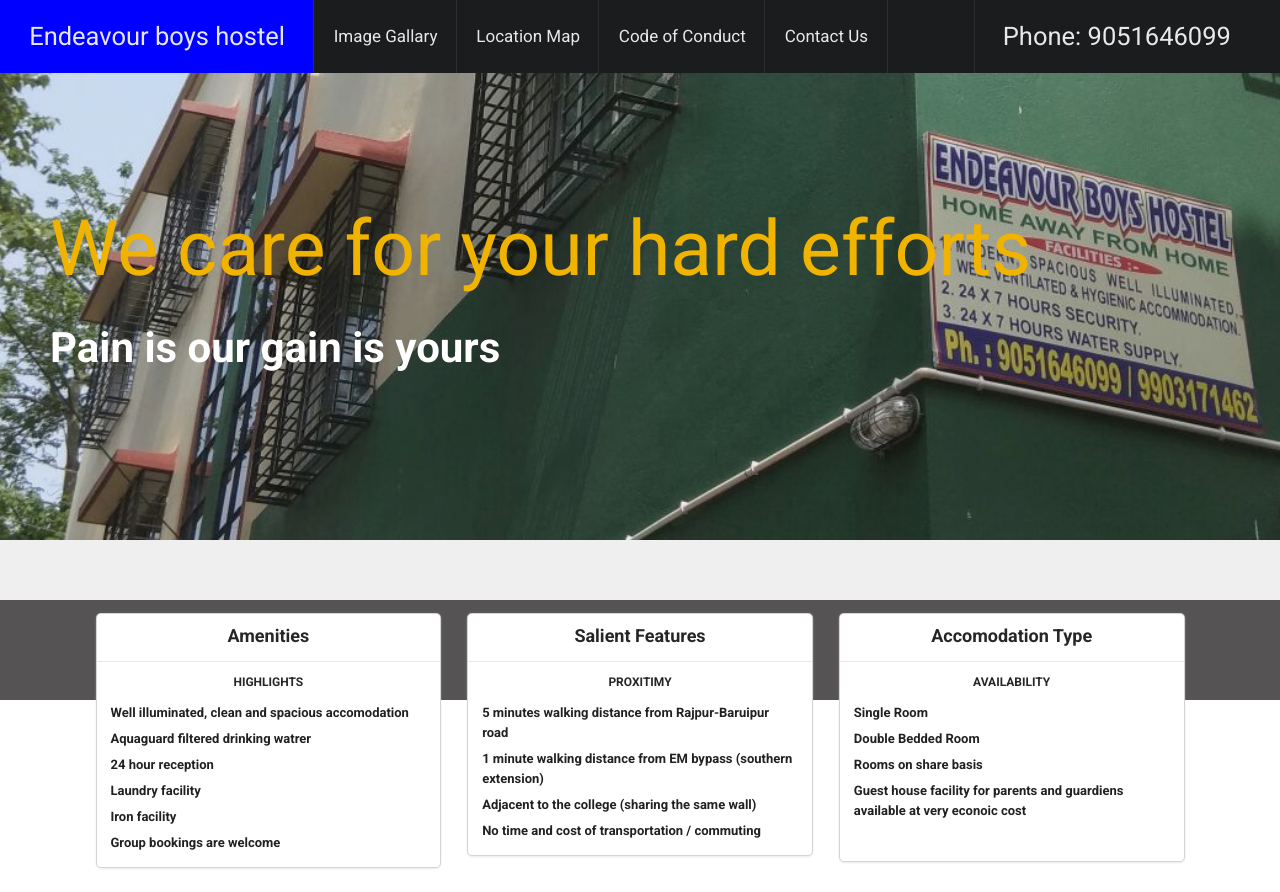
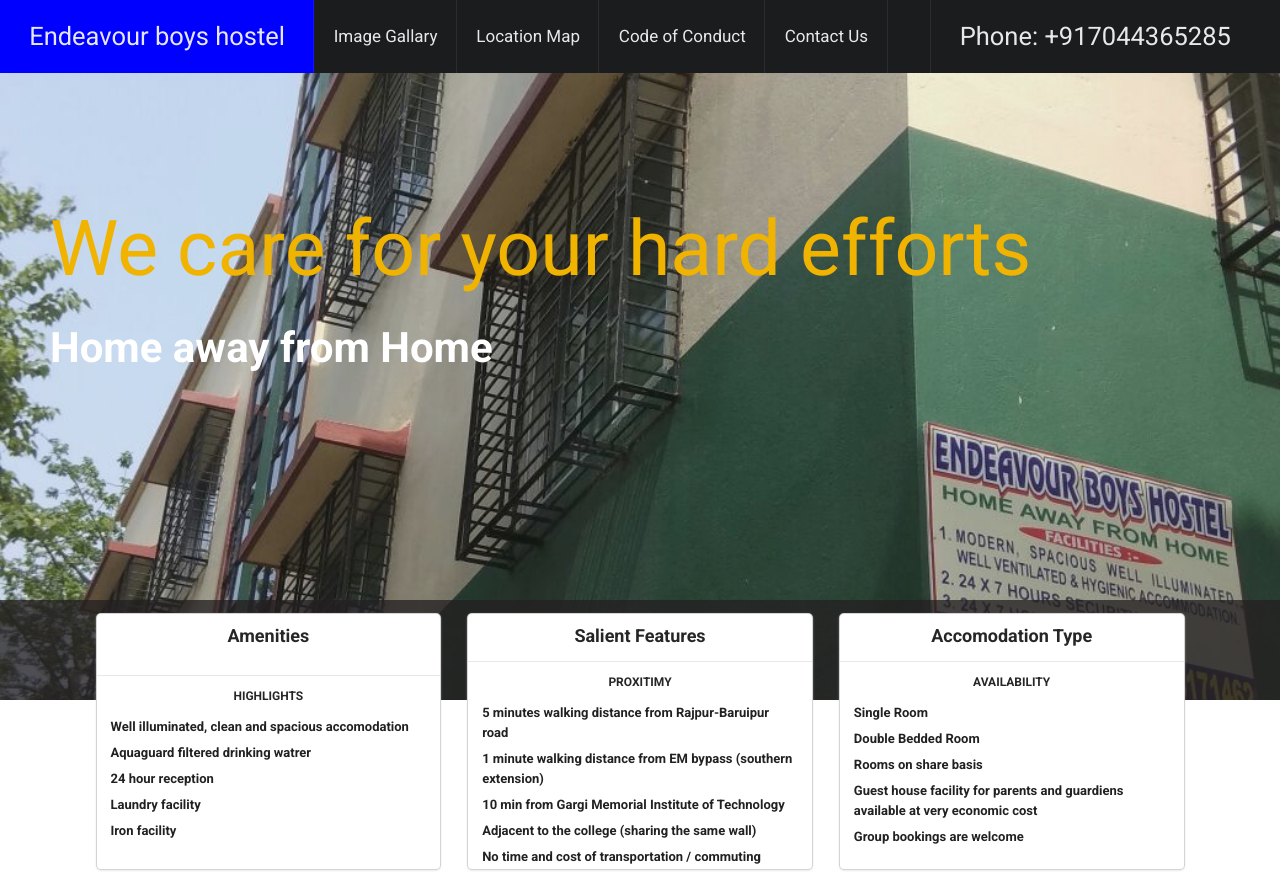
Before and after one commit to kolkataboyshostel/kolkataboyshostel.github.io, a website: page index.html in a window 1280 px wide. Shown: the top 892 px of the page. Drawn offline with nearby package versions, Linux system fonts and the light colour scheme; some packages are replaced by stand-ins of ours.

Commit message:
final changes

```diff
--- a/css/site.css
+++ b/css/site.css
@@ -101,7 +101,7 @@
 
 @media only screen and (max-width: 767px) {
     .container.banner .caption {
-        padding-top: 250px;
+        padding-top: 200px;
         font-size: 2.5em;
     }
     .container.banner .sub-caption {
@@ -130,19 +130,21 @@
     }
 }
 
-/* Large Monitor */
-
-@media only screen and (min-width: 1200px) and (max-width: 1919px) {
-    .container.banner {
-        background-position-y: -420px;
-    }
-}
 
 /* Widescreen Monitor */
 
 @media only screen and (min-width: 1920px) {
     .container.banner {
         background-position-y: -420px;
+    }
+}
+
+/* Mobile screen */
+
+@media only screen and (max-width: 767px) {
+    .container.banner {
+        background-position-x: -420px;
+
     }
 }
 
--- a/index.html
+++ b/index.html
@@ -3,7 +3,6 @@
 
 <head>
       <meta charset="UTF-8">
-
       <meta http-equiv="X-UA-Compatible" content="IE=edge">
       <meta name="viewport" content="width=device-width, initial-scale=1">
       <meta name="description" content="">
@@ -31,7 +30,7 @@
             <a class="item">Code of Conduct</a>
             <a class="item">Contact Us</a>
             <div class="right menu">
-                  <span class="item item-right-content">Phone: 9051646099</span>
+                  <span class="item item-right-content">Phone: +917044365285</span>
             </div>
       </div>
 
@@ -46,7 +45,7 @@
                         </div>
                         <div class="content">
                               <h1 class="caption">We care for your hard efforts</h1>
-                              <h2 class="sub-caption">Pain is our gain is yours</h2>
+                              <h2 class="sub-caption">Home away from Home</h2>
                         </div>
                   </div>
             </div>
@@ -56,7 +55,7 @@
             <div class="ui stackable three column grid container equal width" style="text-align:center;margin-top:-100px;padding-left:20px;padding-right:20px">
                   <div class="row">
                         <div class="column">
-                              <div class="ui fluid card">
+                              <div class="ui fluid card" style="height:255px">
                                     <div class="content">
                                           <div class="header">Amenities</div>
                                     </div>
@@ -98,13 +97,7 @@
                                                             </div>
                                                       </div>
                                                 </div>
-                                                <div class="event">
-                                                      <div class="content">
-                                                            <div class="summary">
-                                                                  Group bookings are welcome
-                                                            </div>
-                                                      </div>
-                                                </div>
+
 
                                           </div>
                                     </div>
@@ -113,7 +106,7 @@
                         </div>
                         <div class="column">
 
-                              <div class="ui fluid card">
+                              <div class="ui fluid card" style="height:255px">
                                     <div class="content">
                                           <div class="header">Salient Features</div>
                                     </div>
@@ -131,6 +124,13 @@
                                                       <div class="content">
                                                             <div class="summary">
                                                                   1 minute walking distance from EM bypass (southern extension)
+                                                            </div>
+                                                      </div>
+                                                </div>
+                                                <div class="event">
+                                                      <div class="content">
+                                                            <div class="summary">
+                                                                  10 min from Gargi Memorial Institute of Technology
                                                             </div>
                                                       </div>
                                                 </div>
@@ -157,7 +157,7 @@
                         </div>
                         <div class="column">
 
-                              <div class="ui fluid card">
+                              <div class="ui fluid card" style="height:255px">
                                     <div class="content">
                                           <div class="header">Accomodation Type</div>
                                     </div>
@@ -188,7 +188,14 @@
                                                 <div class="event">
                                                       <div class="content">
                                                             <div class="summary">
-                                                                  Guest house facility for parents and guardiens available at very econoic cost
+                                                                  Guest house facility for parents and guardiens available at very economic cost
+                                                            </div>
+                                                      </div>
+                                                </div>
+                                                <div class="event">
+                                                      <div class="content">
+                                                            <div class="summary">
+                                                                  Group bookings are welcome
                                                             </div>
                                                       </div>
                                                 </div>
@@ -310,7 +317,7 @@
                               <h1 class="ui header" style="color:#25051f">
                                     <i class="images icon"></i>
                                     <div class="content">
-                                          Image Gallary
+                                          Image Gallery
                                     </div>
                               </h1>
                         </div>
@@ -558,7 +565,7 @@
                                     Contact Number
                               </h4>
                               <p style="font-size:2em;">
-                                    Phone: 9051646099
+                                    Phone: +917044365285
                               </p>
                         </div>
                   </div>
```
Lines whose indentation alone changed are shown as unchanged.
